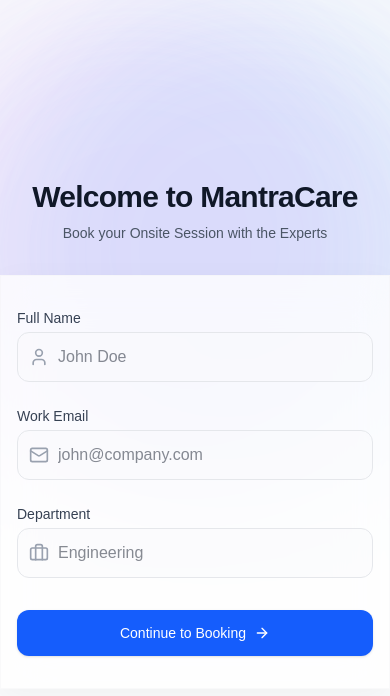
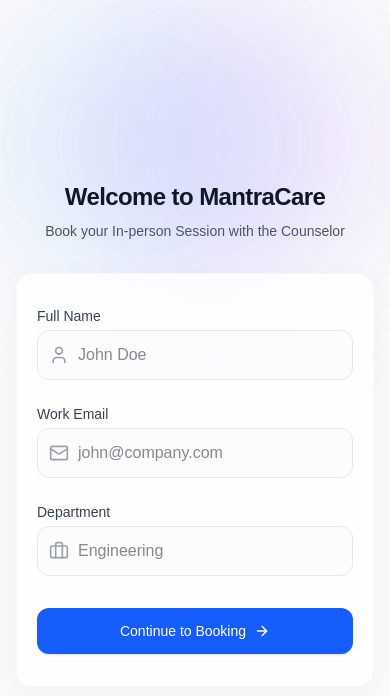
Before and after one commit to karan-mantracare/session-booking-form, a Next.js app: page /mbrdi-onsite-session/token in a window 390 px wide. Shown: the top 696 px of the page. Built offline with nearby package versions, Linux system fonts and the light colour scheme.

Commit message:
style: Make booking wizard and token page mobile responsive and update text

```diff
--- a/src/app/page.js
+++ b/src/app/page.js
@@ -5,7 +5,7 @@
   return (
     <main className="min-h-screen bg-gray-50 text-gray-900 font-sans">
       <Header />
-      <div className="max-w-4xl mx-auto px-4 py-12">
+      <div className="max-w-4xl mx-auto px-4 py-6 sm:py-12">
         <BookingWizard />
       </div>
     </main>
--- a/src/app/token/page.jsx
+++ b/src/app/token/page.jsx
@@ -43,17 +43,17 @@
   };
 
   return (
-    <div className="min-h-screen bg-gray-50 flex flex-col justify-center py-12 sm:px-6 lg:px-8 relative overflow-hidden">
+    <div className="min-h-screen bg-gray-50 flex flex-col justify-center py-12 px-4 sm:px-6 lg:px-8 relative overflow-hidden">
       {/* Decorative Blobs */}
-      <div className="absolute top-0 left-0 w-[500px] h-[500px] bg-blue-400/20 rounded-full mix-blend-multiply filter blur-3xl opacity-70 animate-blob"></div>
-      <div className="absolute top-0 right-0 w-[500px] h-[500px] bg-purple-400/20 rounded-full mix-blend-multiply filter blur-3xl opacity-70 animate-blob animation-delay-2000"></div>
+      <div className="absolute top-0 left-0 w-72 h-72 sm:w-[500px] sm:h-[500px] bg-blue-400/20 rounded-full mix-blend-multiply filter blur-3xl opacity-70 animate-blob"></div>
+      <div className="absolute top-0 right-0 w-72 h-72 sm:w-[500px] sm:h-[500px] bg-purple-400/20 rounded-full mix-blend-multiply filter blur-3xl opacity-70 animate-blob animation-delay-2000"></div>
 
       <div className="sm:mx-auto sm:w-full sm:max-w-md relative z-10">
-        <h2 className="mt-6 text-center text-3xl font-extrabold text-gray-900 tracking-tight">
+        <h2 className="mt-6 text-center text-2xl sm:text-3xl font-extrabold text-gray-900 tracking-tight">
           Welcome to MantraCare
         </h2>
-        <p className="mt-2 text-center text-sm text-gray-600">
-          Book your Onsite Session with the Experts
+        <p className="mt-2 text-center text-sm text-gray-600 px-4">
+          Book your In-person Session with the Counselor
         </p>
       </div>
 
@@ -62,7 +62,7 @@
         animate={{ opacity: 1, y: 0 }}
         className="mt-8 sm:mx-auto sm:w-full sm:max-w-md relative z-10"
       >
-        <div className="bg-white/80 backdrop-blur-xl py-8 px-4 shadow-[0_8px_30px_rgb(0,0,0,0.04)] border border-gray-100/50 sm:rounded-3xl sm:px-10">
+        <div className="bg-white/80 backdrop-blur-xl py-8 px-5 sm:px-10 shadow-[0_8px_30px_rgb(0,0,0,0.04)] border border-gray-100/50 rounded-2xl sm:rounded-3xl">
 
           {error && (
             <div className="mb-4 bg-red-50 border border-red-200 text-red-600 rounded-xl p-4 text-sm font-medium">
--- a/src/components/BookingWizard.jsx
+++ b/src/components/BookingWizard.jsx
@@ -306,7 +306,7 @@
     <div className="w-full max-w-2xl mx-auto bg-white/80 backdrop-blur-xl rounded-3xl shadow-[0_8px_30px_rgb(0,0,0,0.04)] border border-gray-100/50 overflow-hidden">
 
       {/* Progress Header */}
-      <div className="bg-gray-50/50 px-8 py-6 border-b border-gray-100">
+      <div className="bg-gray-50/50 px-4 sm:px-8 py-4 sm:py-6 border-b border-gray-100">
         <div className="flex justify-between items-center relative">
           <div className="absolute left-0 top-1/2 -translate-y-1/2 w-full h-1 bg-gray-200 rounded-full z-0"></div>
           <div className="absolute left-0 top-1/2 -translate-y-1/2 h-1 bg-blue-600 rounded-full z-0 transition-all duration-500" style={{ width: `${((step - 1) / 3) * 100}%` }}></div>
@@ -319,7 +319,7 @@
         </div>
       </div>
 
-      <div className="p-8">
+      <div className="p-4 sm:p-8">
         <AnimatePresence mode="wait">
           <motion.div
             key={step}
@@ -377,7 +377,7 @@
             {/* STEP 2: Date Selection (Month Calendar) */}
             {step === 2 && (
               <div className="space-y-6">
-                <div className="flex items-center justify-between">
+                <div className="flex flex-col sm:flex-row sm:items-center justify-between gap-4">
                   <div>
                     <h2 className="text-2xl font-bold text-gray-900 mb-1">Select a Date</h2>
                     <p className="text-gray-500">Choose a day that works best for you.</p>
@@ -431,16 +431,16 @@
                 {error && <div className="p-4 bg-red-50 text-red-600 rounded-xl text-sm">{error}</div>}
 
                 {expertSlots.length === 0 ? (
-                  <div className="p-8 text-center border-2 border-dashed border-gray-200 rounded-2xl">
+                  <div className="p-4 sm:p-8 text-center border-2 border-dashed border-gray-200 rounded-2xl">
                     <CalendarIcon className="w-10 h-10 text-gray-300 mx-auto mb-3" />
                     <p className="text-gray-500">No experts are available on this date. Please go back and try another day.</p>
                   </div>
                 ) : (
                   <div className="space-y-6">
                     {expertSlots.map(expert => (
-                      <div key={expert.expert_id} className="bg-white border border-gray-100 rounded-2xl p-5 shadow-sm">
+                      <div key={expert.expert_id} className="bg-white border border-gray-100 rounded-2xl p-4 sm:p-5 shadow-sm">
                         <div className="flex items-center gap-3 mb-4">
-                          <div className="w-10 h-10 rounded-full bg-blue-100 flex items-center justify-center text-blue-600 font-bold">
+                          <div className="w-10 h-10 flex-shrink-0 rounded-full bg-blue-100 flex items-center justify-center text-blue-600 font-bold">
                             {expert.expert_name.charAt(0)}
                           </div>
                           <div>
@@ -476,7 +476,7 @@
 
             {/* STEP 4: Confirmation */}
             {step === 4 && (
-              <div className="flex flex-col items-center justify-center py-10 text-center space-y-6">
+              <div className="flex flex-col items-center justify-center py-6 sm:py-10 text-center space-y-6">
                 <motion.div
                   initial={{ scale: 0 }}
                   animate={{ scale: 1 }}
@@ -521,7 +521,7 @@
 
         {/* Navigation Buttons */}
         {step < 4 && (
-          <div className="mt-8 flex items-center justify-between pt-6 border-t border-gray-100">
+          <div className="mt-6 sm:mt-8 flex flex-col-reverse sm:flex-row items-center justify-between gap-4 pt-6 border-t border-gray-100">
             {step > 1 ? (
               <button
                 onClick={handleBack}
```
